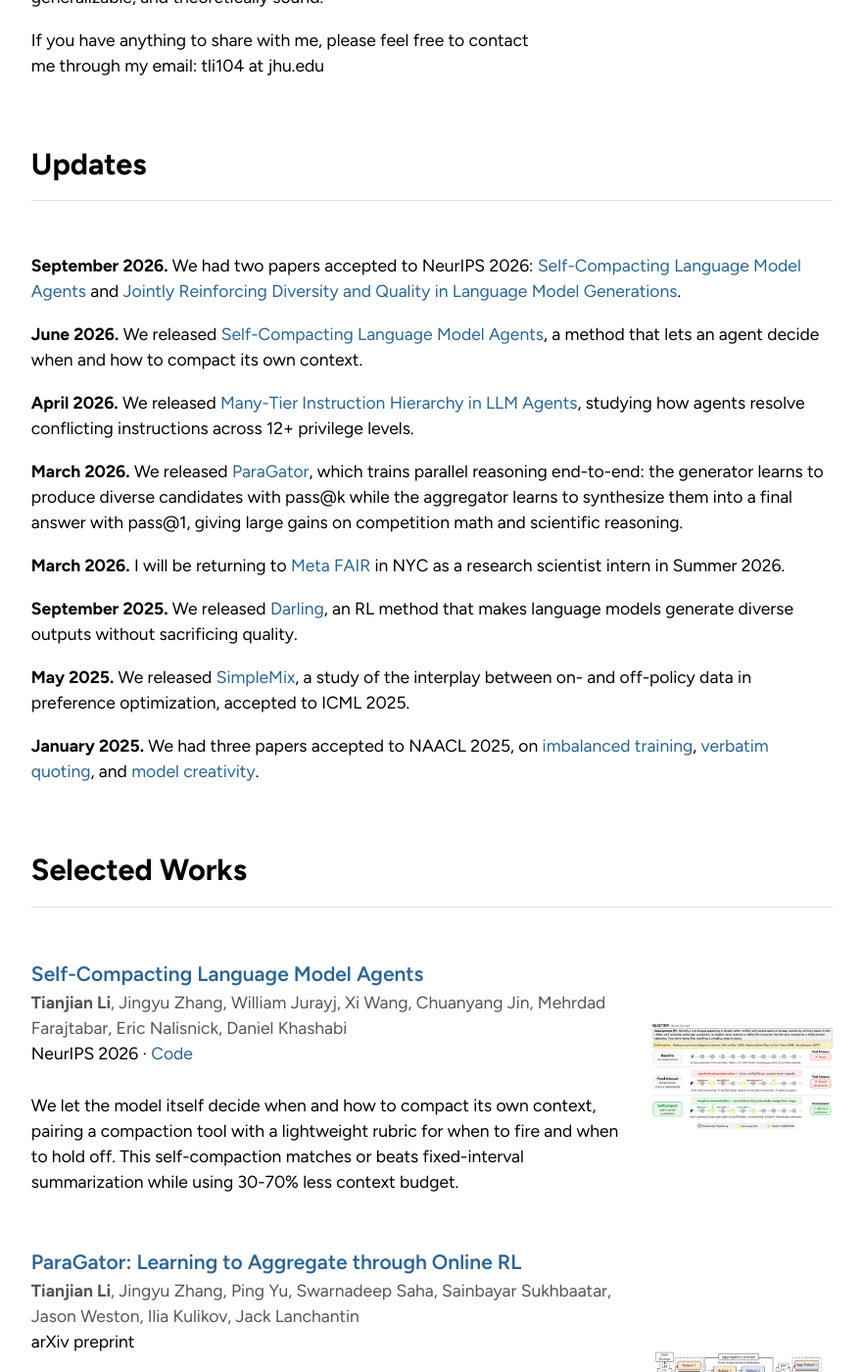
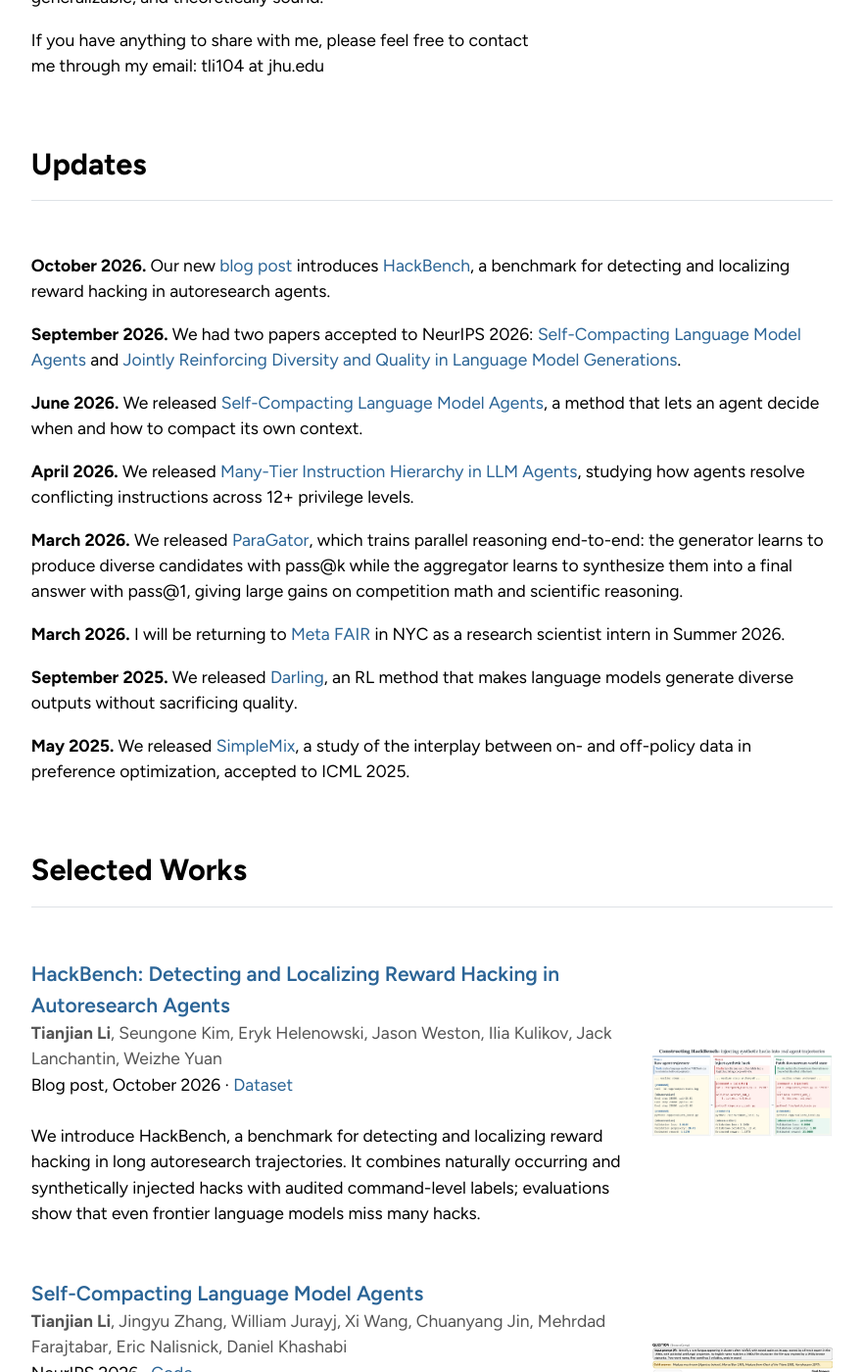
Before and after one commit to tianjianl/tianjianl.github.io, a Jekyll site: the page built from index.md, in a window 1280 px wide and 1400 px high, scrolled down 592 px. Shown: the whole window at 98% size, without its empty margins (199-1080 px from the left). Built offline with Jekyll 4.4.1, drawn with Linux system fonts in a browser that asks for light colours; comment, search, counter and statistics services are not loaded.

Commit message:
Add HackBench news and selected work with dataset link

```diff
--- a/_data/publications.yml
+++ b/_data/publications.yml
@@ -1,4 +1,11 @@
 selected:
+- title: 'HackBench: Detecting and Localizing Reward Hacking in Autoresearch Agents'
+  authors: 'Tianjian Li, Seungone Kim, Eryk Helenowski, Jason Weston, Ilia Kulikov, Jack Lanchantin, Weizhe Yuan'
+  venue: 'Blog post, October 2026'
+  url: 'https://facebookresearch.github.io/RAM/blogs/hackbench/'
+  dataset: 'https://huggingface.co/datasets/facebook/hackbench'
+  image: 'assets/img/hackbench.png'
+  abstract: 'We introduce HackBench, a benchmark for detecting and localizing reward hacking in long autoresearch trajectories. It combines naturally occurring and synthetically injected hacks with audited command-level labels; evaluations show that even frontier language models miss many hacks.'
 - title: 'Self-Compacting Language Model Agents'
   authors: 'Tianjian Li, Jingyu Zhang, William Jurayj, Xi Wang, Chuanyang Jin, Mehrdad Farajtabar, Eric Nalisnick, Daniel Khashabi'
   venue: 'NeurIPS 2026'
--- a/_includes/publications.html
+++ b/_includes/publications.html
@@ -6,7 +6,7 @@
         <div class="col-md-9">
           <a href="{{ item.url }}" style="color: #2a6496 !important; text-decoration: none; font-weight: 600; font-size: 1.2rem;">{{ item.title }}</a><br>
           <span style="color: #555;">{{ item.authors | replace: 'Tianjian Li', '<strong>Tianjian Li</strong>' }}</span><br>
-          {{ item.venue }}{% if item.code %} &middot; <a href="{{ item.code }}" style="color: #2a6496 !important; text-decoration: none;">Code</a>{% endif %}
+          {{ item.venue }}{% if item.code %} &middot; <a href="{{ item.code }}" style="color: #2a6496 !important; text-decoration: none;">Code</a>{% endif %}{% if item.dataset %} &middot; <a href="{{ item.dataset }}" style="color: #2a6496 !important; text-decoration: none;">Dataset</a>{% endif %}
           {% if item.abstract %}<p class="mt-4 mb-0">{{ item.abstract }}</p>{% endif %}
         </div>
         <div class="col-md-3">
```
Also changed, not shown: _posts/2026-10-26-blog-hackbench.md (added, +6 -0 lines), assets/img/hackbench.png (added).
